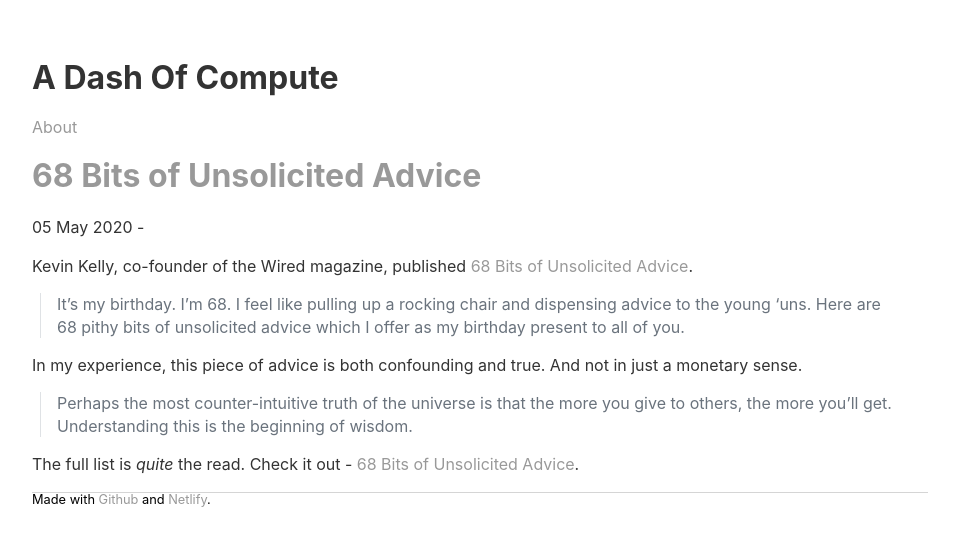
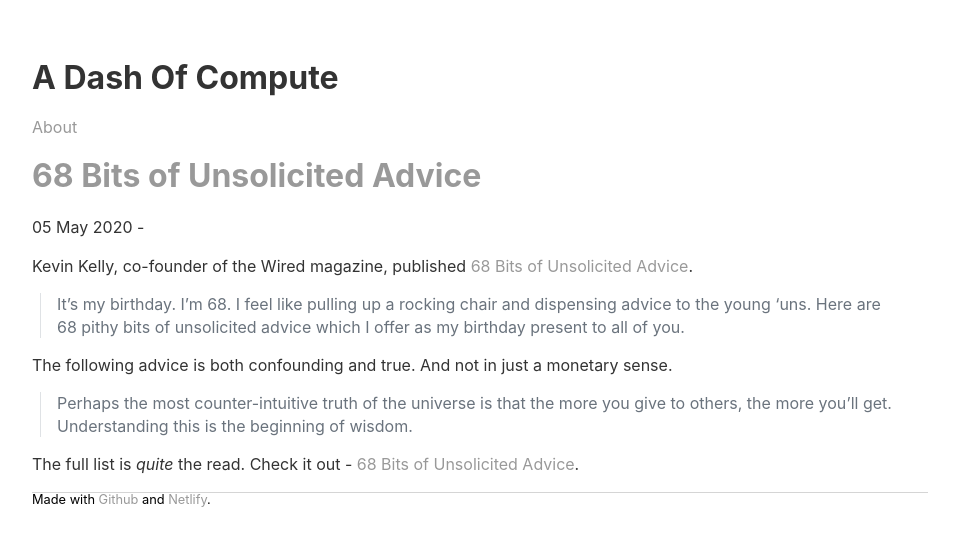
Before and after one commit to sautee/sautee.github.io, a Jekyll site: the page built from _posts/2020-05-05-kkadvice.md, in a window 1280 px wide. Shown: the top 546 px of the page, without its empty margins (160-1119 px from the left). Built offline with Jekyll 4.4.1, drawn with Linux system fonts in a browser that asks for light colours; nearby versions of some CDN libraries; library files that are not in the unit come from our copies.

Commit message:
Update 2020-05-05-kkadvice.md

```diff
--- a/_posts/2020-05-05-kkadvice.md
+++ b/_posts/2020-05-05-kkadvice.md
@@ -8,7 +8,7 @@ Kevin Kelly, co-founder of the Wired magazine, published [68 Bits of Unsolicited
 
 > It’s my birthday. I’m 68. I feel like pulling up a rocking chair and dispensing advice to the young ‘uns. Here are 68 pithy bits of unsolicited advice which I offer as my birthday present to all of you.
 
-In my experience, this piece of advice is both confounding and true. And not in just a monetary sense.
+The following advice is both confounding and true. And not in just a monetary sense.
 
 > Perhaps the most counter-intuitive truth of the universe is that the more you give to others, the more you’ll get. Understanding this is the beginning of wisdom.
 
```
